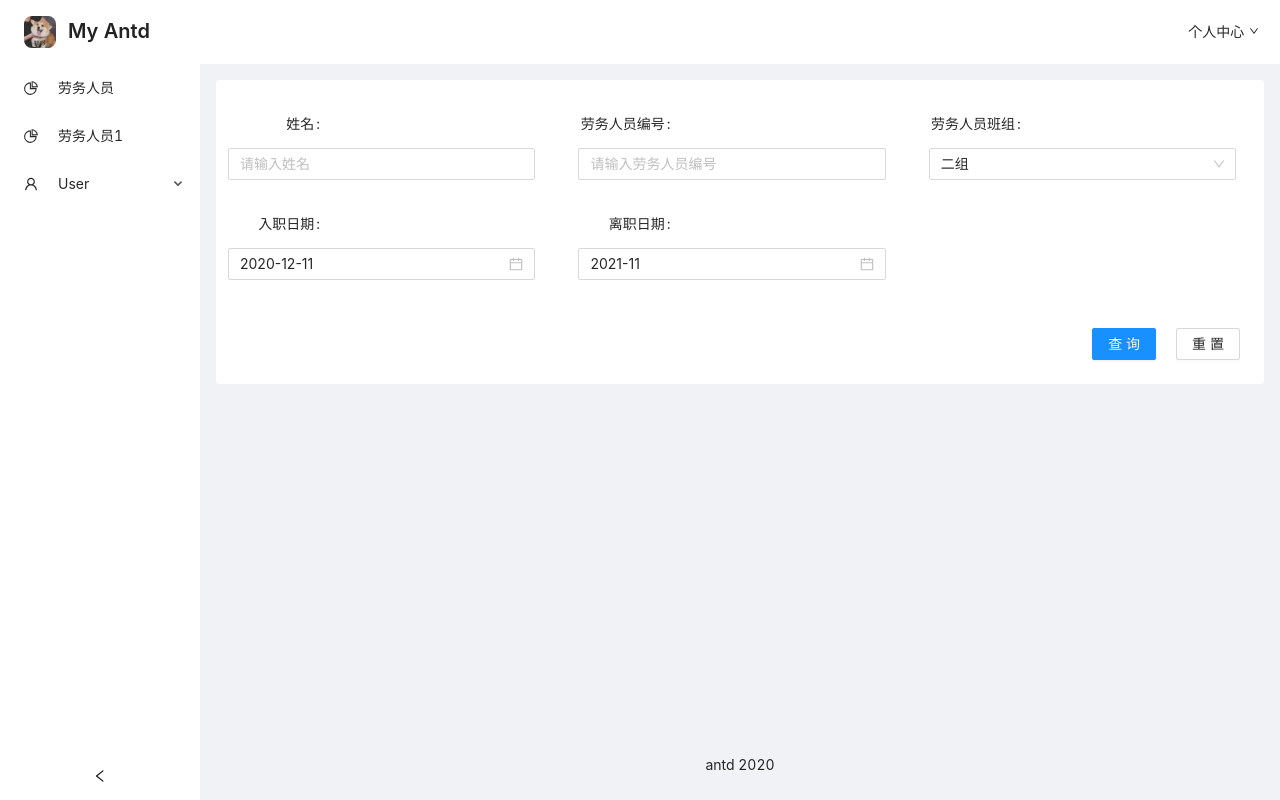
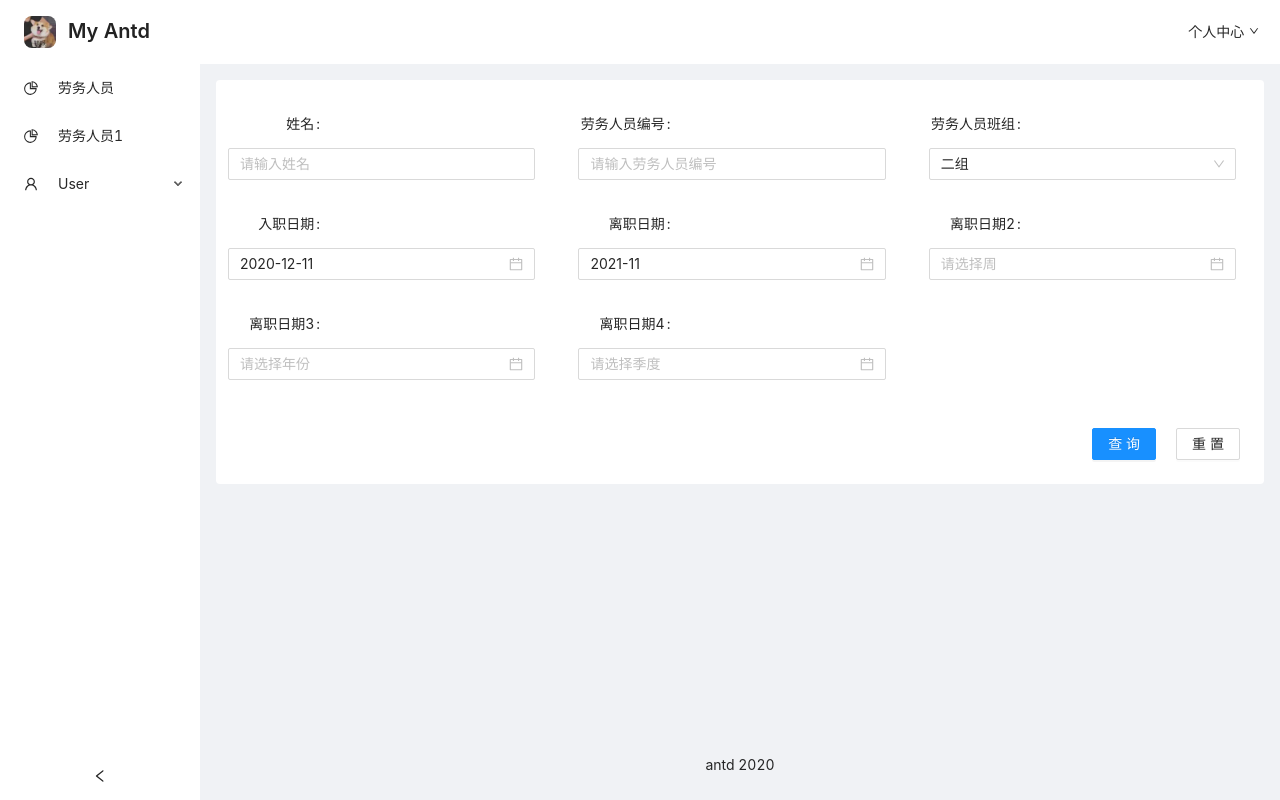
Before and after one commit to c1184405532/react-admin-app, a React (Create React App) app: page /laborPersonnel/list in a window 1280 px wide. Built offline with nearby package versions, Linux system fonts and the light colour scheme.

Commit message:
'添加筛选条件日期选择类型'

```diff
--- a/src/components/tableFilter/index.jsx
+++ b/src/components/tableFilter/index.jsx
@@ -28,6 +28,17 @@ const setInitialValue = (value, type) => {
   }
   return valueType[type]
 }
+const setFinishValue = (value, type) => {
+  //moment格式化参数文档详见： http://momentjs.cn/docs/#/displaying/format/
+  const valueType = {
+    "datePicker": value ? value.format('YYYY-MM-DD'): '',
+    "datePickerMonth": value ? value.format('YYYY-MM') : '',
+    "datePickerYear": value ? value.format('YYYY') : '',
+    "datePickerWeek": value ? value.format('YYYY-wo') : '',
+    "datePickerQuarter": value ? value.format("YYYY-[Q]Q") : '',
+  }
+  return valueType[type]
+}
 class TableFilter extends React.Component {
   static defaultProps = {
     columns: []
@@ -45,15 +56,15 @@ class TableFilter extends React.Component {
     for (let obj in values) {
       values[obj] = values[obj] ? values[obj] : '';
       columns.forEach(col => {
-        if (obj === col['name'] && col.type === 'datePicker') {
-          values[obj] = values[obj] ? values[obj].format('YYYY-MM-DD') : ''
+        //只要类型前10位 === datePicker都会进入此判断 比如datePicker||datePickerMonth
+        if (obj === col['name'] && col.type.slice(0,10) === 'datePicker') {
+          values[obj] = setFinishValue(values[obj],col.type)
         }
-        if (obj === col['name'] && col.type === 'datePickerMonth') {
-          values[obj] = values[obj] ? values[obj].format('YYYY-MM') : ''
-        }
+
+
       })
     }
-    console.log(values, moment)
+    console.log(values)
   }
   onSearch = () => {
     this.formRef.submit();
@@ -63,11 +74,10 @@ class TableFilter extends React.Component {
     const fieldsData = columns.map((col) => {
       return {
         name: col.name,
-        value: col.initialValue
+        value: setInitialValue(col.initialValue, col.type)
       }
     })
     console.log(fieldsData)
-    return
     this.formRef.setFields([...fieldsData]);
   }
   renderCol = (col) => {
@@ -88,7 +98,6 @@ class TableFilter extends React.Component {
     //这里删除的属性都是Form.Item不需要的或者不识别的属性
     delete itemOption.placeHolder
     delete itemOption.selectOptions
-    delete itemOption.pickerType
     let resultCol;
     if (type === 'input') {
       resultCol = <Form.Item
@@ -115,6 +124,21 @@ class TableFilter extends React.Component {
         <DatePicker  />
       </Form.Item>
     }
+    if (type === 'datePickerWeek') {
+      resultCol = <Form.Item
+        {...itemOption}
+      >
+        <DatePicker picker="week" />
+      </Form.Item>
+    }
+
+    if (type === 'datePickerYear') {
+      resultCol = <Form.Item
+        {...itemOption}
+      >
+        <DatePicker picker="year" />
+      </Form.Item>
+    }
     if (type === 'datePickerMonth') {
       resultCol = <Form.Item
         {...itemOption}
@@ -122,7 +146,13 @@ class TableFilter extends React.Component {
         <DatePicker picker="month" />
       </Form.Item>
     }
-
+    if (type === 'datePickerQuarter') {
+      resultCol = <Form.Item
+        {...itemOption}
+      >
+        <DatePicker picker="quarter" />
+      </Form.Item>
+    }
     return resultCol
   }
   render() {
--- a/src/pages/laborPersonnel/index.jsx
+++ b/src/pages/laborPersonnel/index.jsx
@@ -1,13 +1,11 @@
 import React from 'react';
 import TableFilter from 'components/tableFilter';
 import './index.less';
-
 
 class LaborPersonnel extends React.Component {
   state = {
 
   };
-
 
   render(){
     const filterColumns = [
@@ -19,6 +17,9 @@ class LaborPersonnel extends React.Component {
       },
       {label:'入职日期',name:'entryDate',type:'datePicker',initialValue:'2020-12-11'},
       {label:'离职日期',name:'lizhiDate',type:'datePickerMonth',initialValue:'2021-11'},
+      {label:'离职日期2',name:'lizhiDate2',type:'datePickerWeek',},
+      {label:'离职日期3',name:'lizhiDate3',type:'datePickerYear',},
+      {label:'离职日期4',name:'lizhiDate4',type:'datePickerQuarter',},
       //{label:'劳务人员编号',name:'laborCodes',type:'input',placeHolder:'请输入'},
       //{label:'劳务人员编号',name:'laborCodess',type:'input',placeHolder:'请输入'},
       //{label:'劳务人员编号',name:'laborCodesss',type:'input',placeHolder:'请输入'},
```
